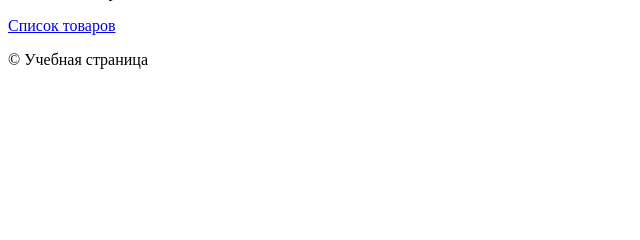
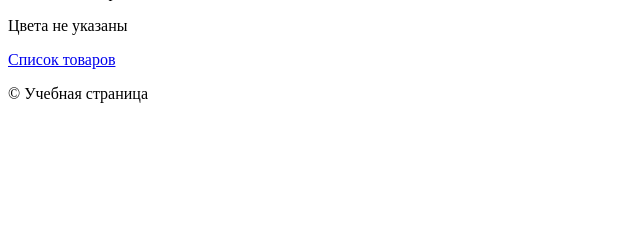
Before and after one commit to abukuev/DFProject, a Django app: template templates/item.html in a window 1280 px wide. Shown: the part 212-452 px from the top of the page, without its empty margins (0-640 px from the left). Run offline with Django 5.2, Linux system fonts and the light colour scheme; the template is opened without the code that fills it, so the values that code supplies are empty.

Commit message:
added colors

```diff
--- a/templates/item.html
+++ b/templates/item.html
@@ -4,10 +4,12 @@
 {%block title%}
 <title>Карточка товара</title>
 {%endblock%}
+
 {% block style %}
     {{ block.super}}
     <link rel="stylesheet" href="{% static "css/style.css" %}">
 {% endblock  %}
+
 {% block content %}
    <h2> Имя: {{it.name}}</h2>
    <p> Фирма: {{it.brand}}</p>
@@ -21,6 +23,7 @@
     </div>
     <div>
         {%if colors|length %}
+        <p>
         Цвета:<br>
         <ul style="list-style-type: square;">
         {% for color in colors %}
@@ -32,6 +35,11 @@
         </li>
 
         {% endfor %}
+        </p>
+        {%else%}
+        <p>
+            Цвета не указаны
+        </p>
         {%endif%}
         </ul>
     <p> <a href={% url 'items_route' %}>Список товаров</a>
```
